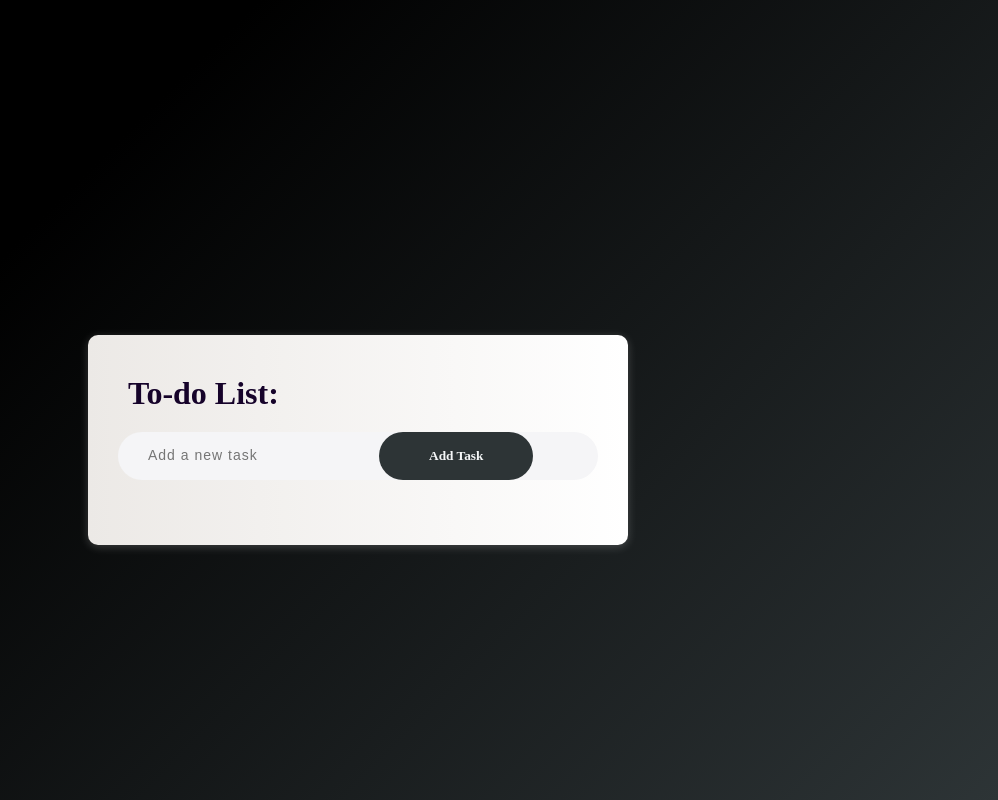
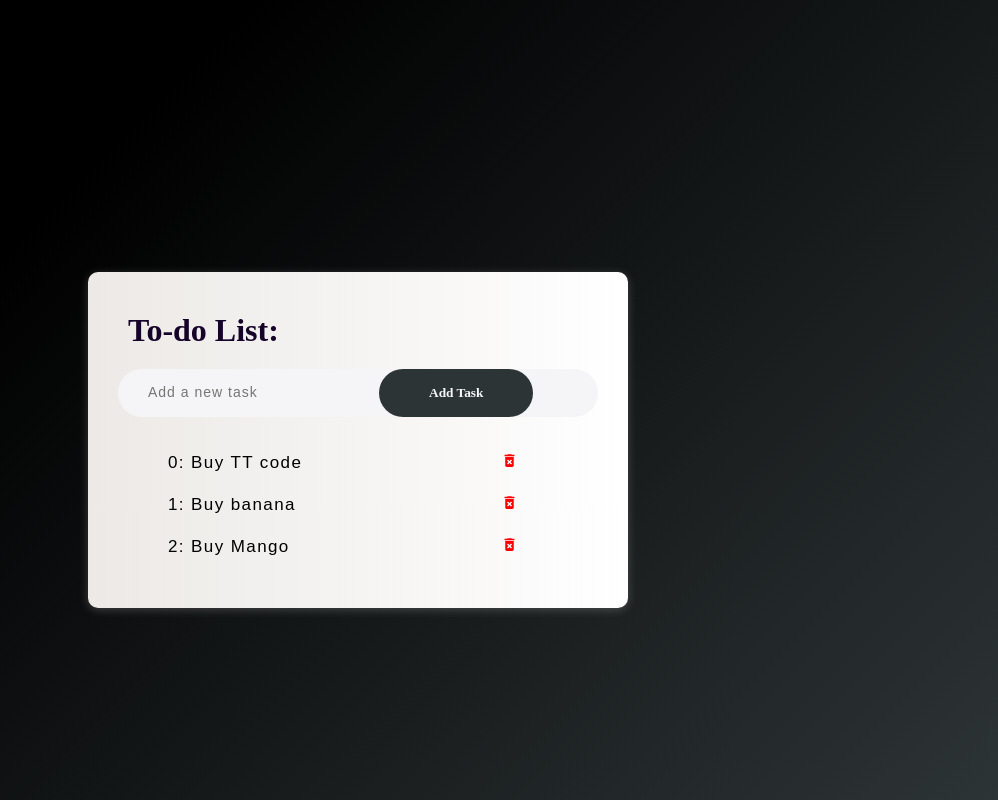
Before and after one commit to TarunByte/react_redux, a React (Vite) app: page / in a window 1280 px wide. Shown: the whole page, without its empty margins (282-1280 px from the left). Built offline with nearby package versions, Linux system fonts and the light colour scheme.

Commit message:
Access Redux State in React: How to Read Data from the Redux Store using useSelector

```diff
--- a/package.json
+++ b/package.json
@@ -12,6 +12,7 @@
   "dependencies": {
     "react": "^19.1.0",
     "react-dom": "^19.1.0",
+    "react-icons": "^5.5.0",
     "react-redux": "^9.2.0",
     "redux": "^5.0.1"
   },
--- a/src/components/Todo.jsx
+++ b/src/components/Todo.jsx
@@ -1,4 +1,10 @@
+import { useSelector } from "react-redux";
+import { MdDeleteForever } from "react-icons/md";
+
 export const Todo = () => {
+  const tasks = useSelector((state) => state.task);
+  // console.log("react states", state.task);
+
   return (
     <div className="container">
       <div className="todo-app">
@@ -11,7 +17,23 @@
             <button>Add Task</button>
           </form>
         </div>
-        <ul id="list-container"></ul>
+        <ul id="list-container">
+          {tasks.map((curTask, index) => {
+            return (
+              <li key={index}>
+                <p>
+                  {index}: {curTask}
+                </p>
+                <div>
+                  <MdDeleteForever
+                    className="icon-style"
+                    onClick={() => handleTaskDelete(index)}
+                  />
+                </div>
+              </li>
+            );
+          })}
+        </ul>
       </div>
     </div>
   );
--- a/src/store.jsx
+++ b/src/store.jsx
@@ -50,6 +50,8 @@
 
 // Step 4: Dispatch an action to add a task
 store.dispatch(addTask("Buy TT code"));
+store.dispatch(addTask("Buy apple"));
+store.dispatch(addTask("Buy banana"));
 console.log("updated State", store.getState());
 
 // store.dispatch({ type: ADD_TASK, payload: "Buy Mango" });
```
Also changed, not shown: 1 other file (tests, documents, lock files or other folders).
